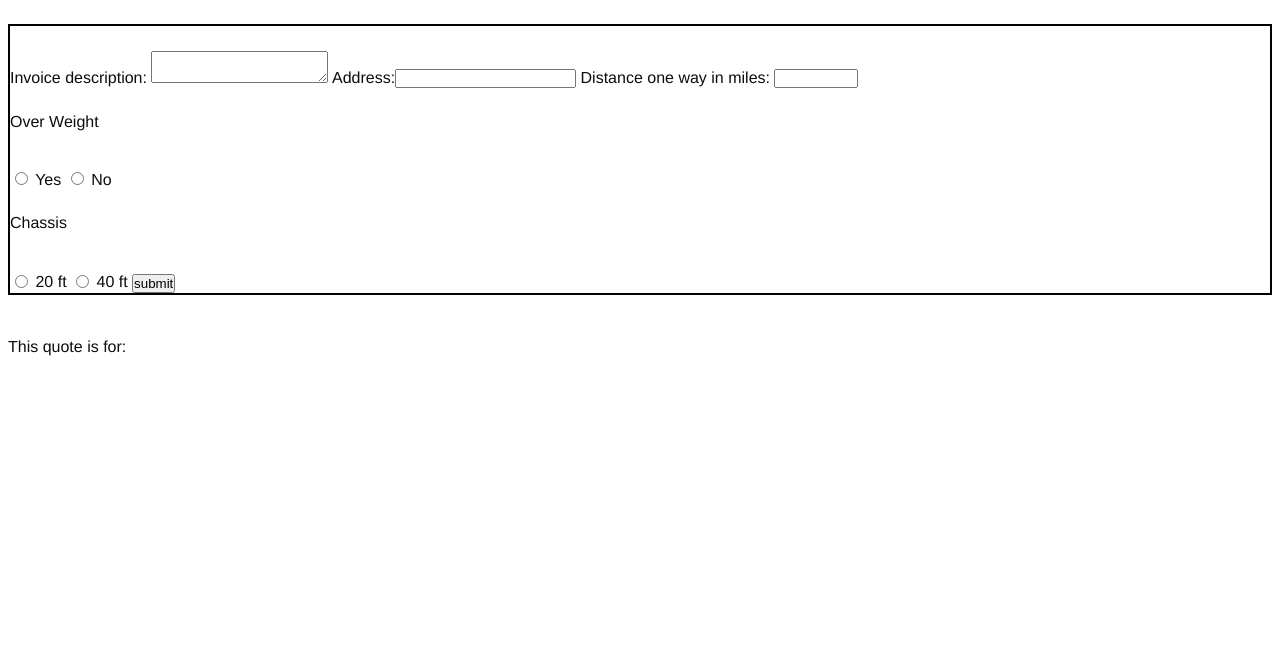
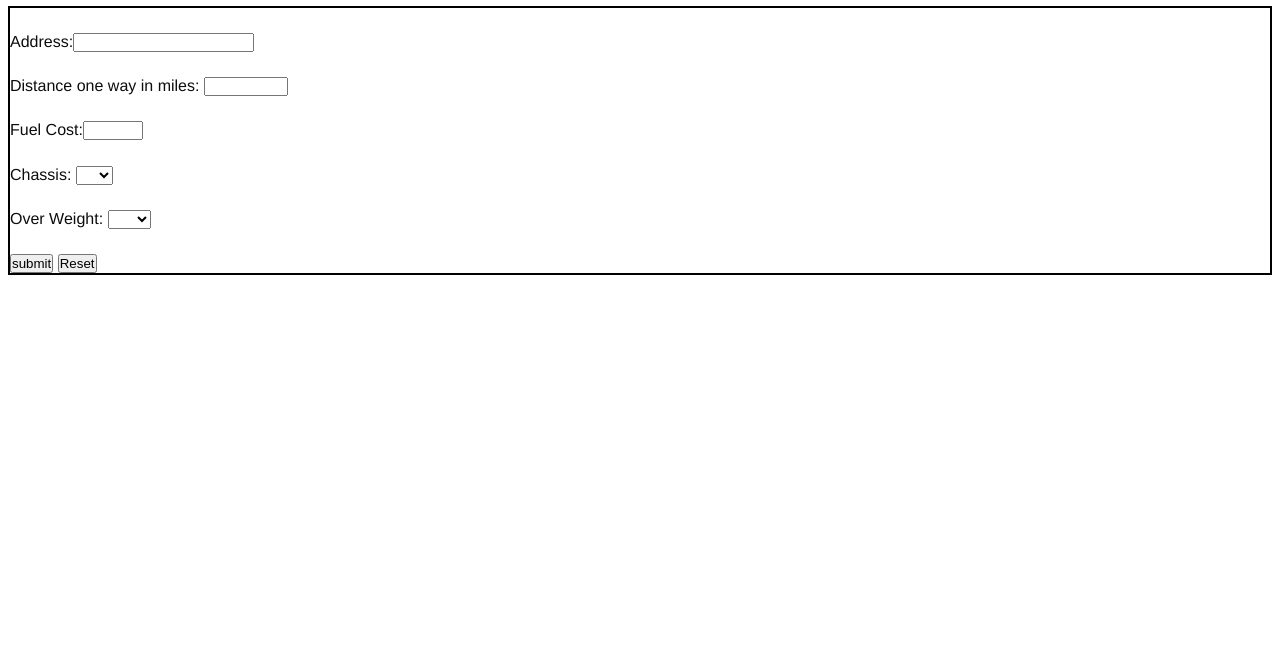
Before and after one commit to Rodney1100/InvoiceCal, a plain HTML site: page index.html in a window 1280 px wide. Shown: the part 134-800 px from the top of the page. Drawn offline with Linux system fonts and the light colour scheme; files whose address does not match are found by name.

Commit message:
Update index.html

```diff
--- a/index.html
+++ b/index.html
@@ -1,6 +1,5 @@
 <!DOCTYPE html>
 <html lang="en">
-
   <head>
     <meta charset="UTF-8" />
     <meta http-equiv="X-UA-Compatible" content="IE=edge" />
@@ -10,51 +9,51 @@
     <link rel="stylesheet" href="./assets/css/style.css" />
   </head>
 
-<body>
+  <body id="body">
     <header>
-    <h1>Estimate Generator</h1>
+      <h3>Leighton Transportation Services</h3>
     </header>
     <section class="form">
       <form class="form1">
-      <label>Invoice description:
+        <!-- <label>Invoice description:
         <textarea type="text" id="description1"></textarea>
-      </label>
+      </label> -->
 
         <label>Address:<input type="text" id="address" /></label>
+        <br />
+        <label for="distance1"
+          >Distance one way in miles:
+          <input type="number" name="dis" id="distance1" min="1" max="999999"
+        /></label>
+        <br />
+        <label for="fuelCost"
+          >Fuel Cost:<input id="fuelCost" type="number" min="0" max="999"
+        /></label>
+        <br />
+        <!-- <label for="tolls">Tolls: <input type="number" id="tolls" /></label> -->
+        <label>Chassis:</label>
+        <select name="chassis" id="chassis">
+          <option disabled selected value></option>
+          <option value="20">20</option>
+          <option value="40">40</option>
+        </select>
 
-      <label for="distance1">Distance one way in miles:
-        <input type="number" name="dis" id="distance1" min="1" max="999990" /></label>
-      <p>Over Weight</p>
-      <input type="radio" name="Weight" value="yes" id="Weight" /> Yes
-      <input type="radio" name="Weight" value="no" id="Weight" /> No
-      <p>Chassis</p>
-      <input type="radio" name="chassis" value="20" id="chassis" /> 20 ft
-      <input type="radio" name="chassis" value="40" id="chassis" /> 40 ft
+        <br />
+        <label>Over Weight:</label>
+        <select name="Weight" value="yes" id="Weight">
+          <option disabled selected value></option>
+          <option value="yes">yes</option>
+          <option value="No">no</option>
+        </select>
+        <br />
         <input type="submit" value="submit" class="sub" />
+        <button>Reset</button>
       </form>
-
-    <!-- <form class="form2">
-        <h3>for trips 300 miles or over</h3>
-        <label
-          >Invoice description:
-          <textarea type="text" id="description1"></textarea>
-        </label>
-        <label>Address:<input type="text" id="address" /></label>
-        <label for="">Distance in miles</label>
-        <input type="number" name="" id="Distance1" min="300" max="999999" />
-        <p>Over Weight</p>
-        <input type="radio" name="Weight" value="yes" /> Yes
-        <input type="radio" name="Weight" value="no" /> No
-        <p>Chassis</p>
-        <input type="radio" name="chassis" value="yes" /> 20 ft
-        <input type="radio" name="chassis" value="no" /> 40 ft
-        <input type="submit" value="submit" />
-      </form> -->
     </section>
     <br />
     <!-- output -->
-  <p id="quote">This quote is for:</p>
+    <div id="quote">
+    </div>
   </body>
   <script src="/assets//js/app.js"></script>
-
 </html>
```
Lines whose indentation alone changed are shown as unchanged.
